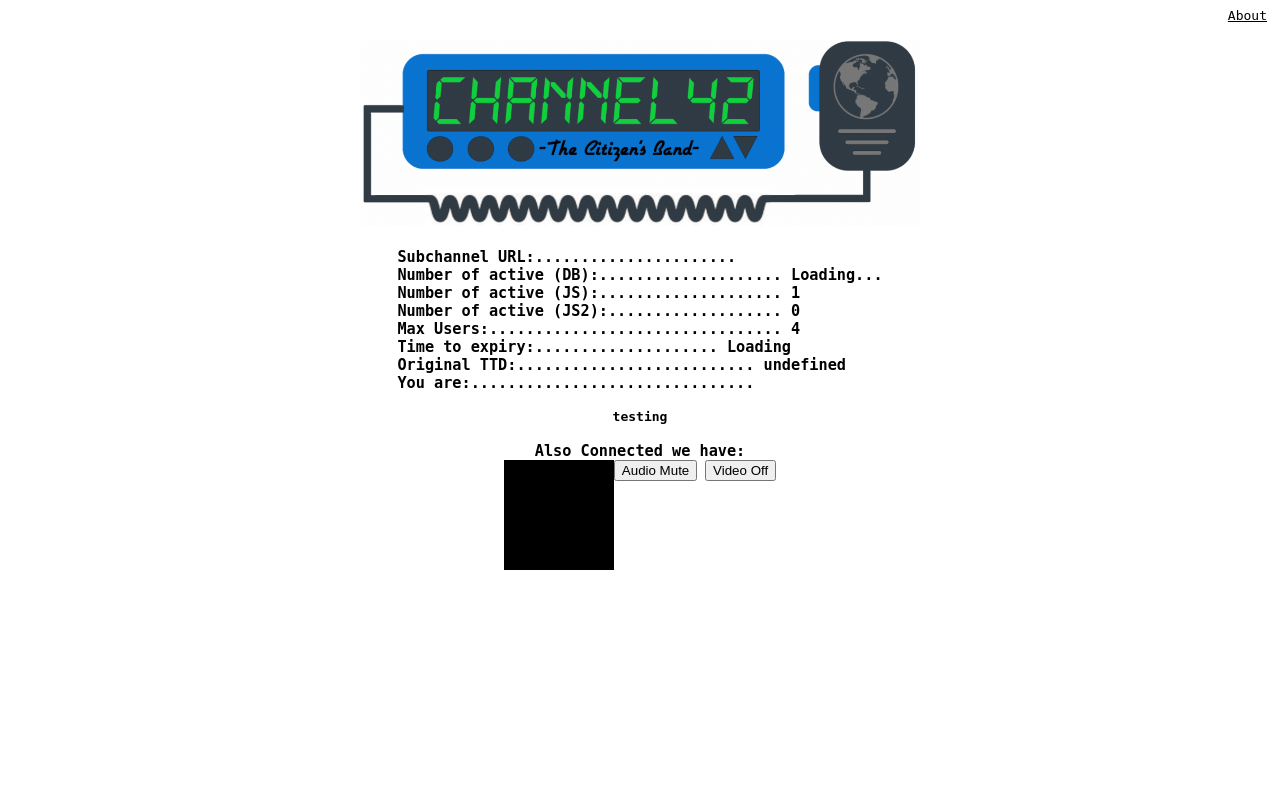
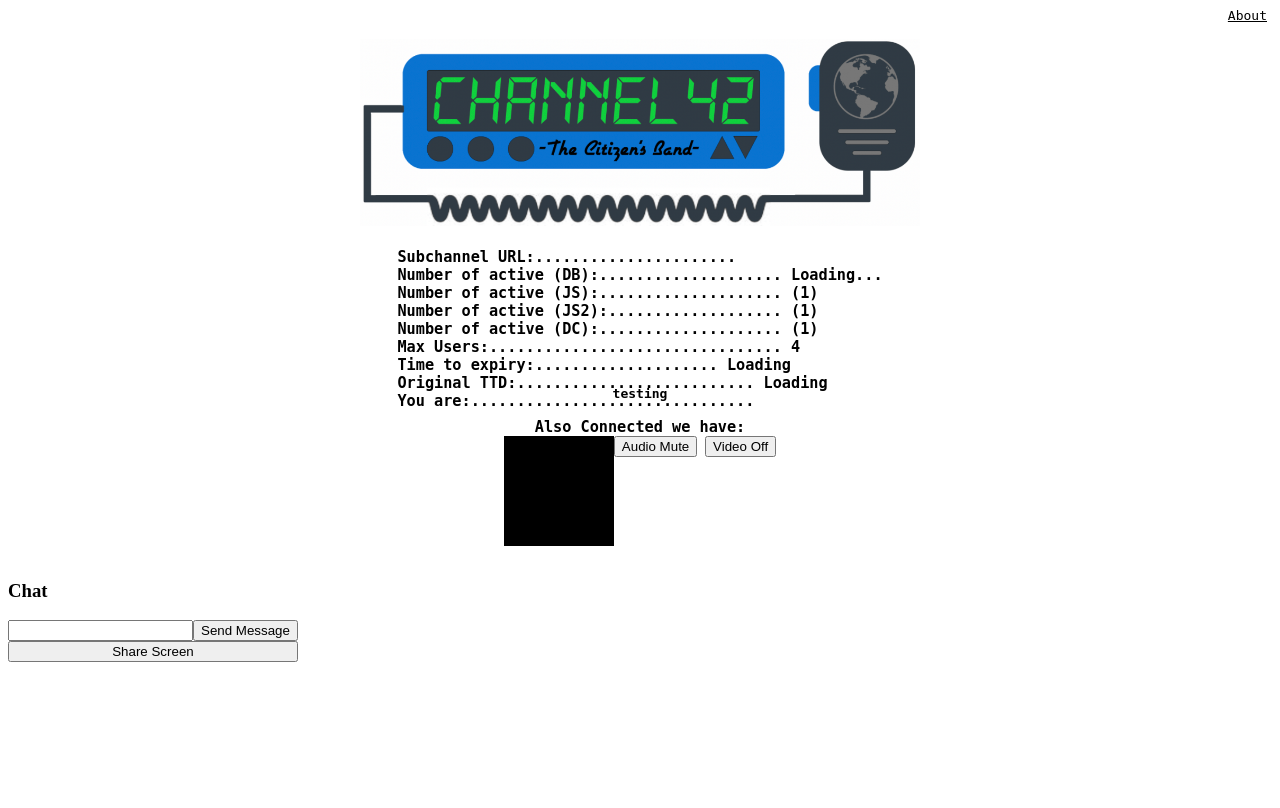
Before and after one commit to purplefloyd14/scotus_proj, a Django app: template channel19/chat/templates/chat/room.html in a window 1280 px wide. Run offline with Django 4.2, Linux system fonts and the light colour scheme; the template is opened without the code that fills it, so the values that code supplies are empty.

Commit message:
adds messaging

```diff
--- a/channel19/chat/consumers.py
+++ b/channel19/chat/consumers.py
@@ -85,7 +85,7 @@ class ChatConsumer(WebsocketConsumer):
 
        # Receive message from room group
     def send_sdp(self, event):
-        #this function must correspond to the value of the 'type' key in the second param dict in the receive function
+        #this function must correspond to the value of the 'type' key in the second param (which is a dict) in the receive function (above)
         #the other data that is passed in that function is available in this function as part of the event dictionary
 
         #THIS IS A GREAT WAY TO COMMUNICATE WITH THE FRONT END - YOU HAVE BOTH THE SELF AND THE EVENT HERE
--- a/channel19/chat/templates/chat/room.html
+++ b/channel19/chat/templates/chat/room.html
@@ -35,6 +35,9 @@
                     </div>
                     <div>
                         <h3>Number of active (JS2):................... <h3 id="connected-user-count-js-2"> (1) </h3></h3>
+                    </div>
+                    <div>
+                        <h3>Number of active (DC):.................... <h3 id="connected-user-count-dc"> (1) </h3></h3>
                     </div>
                     <div>
                         <h3>Max Users:................................ <h3 id="connected-user-count">4</h3></h3>
@@ -86,20 +89,22 @@
                 </div>
                 <br>
 
-                <!-- <div id="chat">
+
+            </div>
+            <div id="chat">
                 <h3>Chat</h3>
                 <div id="messages">
                     <ul id="message-list"></ul>
                 </div>
                 <div><input id="msg"><button id="btn-send-msg">Send Message</button></div>
                 <button id="btn-share-screen">Share Screen</button>
-                </div> -->
             </div>
 
 
         </div>
 
 
+
     </body>
     <script type="text/javascript" src="{% static 'js/main.js' %}"></script>
 </html>
--- a/channel19/static/css/main.css
+++ b/channel19/static/css/main.css
@@ -139,3 +139,15 @@ ul.frames li {
     background: none;
     border: none;
 }
+
+
+#message-list {
+    flex-direction: column;
+}
+
+#chat {
+    display: flex;
+    align-self: flex-start;
+    height: 100%;
+    flex-direction: column;
+}
--- a/channel19/static/js/main.js
+++ b/channel19/static/js/main.js
@@ -2,8 +2,7 @@ console.log("In main.js!")
 
 var mapPeers = {};
 var peerTrack = {};
-
-
+var peerTrackDC = {};
 var currentBaseUrl = 'https://ef01-73-129-90-73.ngrok.io'
 
 var labelUsername = document.querySelector("#label-username");
@@ -12,6 +11,7 @@ var btnJoin = document.querySelector("#btn-join");
 var userCount = document.getElementById("connected-user-count");
 var userCountJS = document.getElementById("connected-user-count-js")
 var userCountJS2 = document.getElementById("connected-user-count-js-2")
+var userCountDC = document.getElementById("connected-user-count-dc")
 var roomName = document.getElementById('room-name');
 var expiryOG = document.getElementById("original-expiry");
 var currentRoomUuid = window.location.href.slice(-6);
@@ -45,8 +45,8 @@ var secondsToDeath;
 function webSocketOnMessage(event){
     // console.log('in on messsage');
     var parsedData = JSON.parse(event.data);
-    var peerUsername = parsedData['peer'];
-    var action = parsedData['action'];
+    var peerUsername = parsedData['peer']; //who is the message from
+    var action = parsedData['action']; //what is the action at issue
 
 
     //this message is relayed to every peer on the group, so we end up receiving our own messages
@@ -58,10 +58,10 @@ function webSocketOnMessage(event){
     }
 
     var receiverChannelName = parsedData['message']['receiver_channel_name'];
+    console.log("receiver channel name is: " + receiverChannelName);
 
     if(action=='new-peer'){
         createOfferer(peerUsername, receiverChannelName);
-        // setPublicUsername();
         return;
     }
 
@@ -73,11 +73,8 @@ function webSocketOnMessage(event){
 
     if(action=='new-answer'){
         var answer = parsedData['message']['sdp'];
-
-        var peer = mapPeers[peerUsername][0];
-
+        var peer = mapPeers[peerUsername][0]; //give us the websocketPeer object associated with the sender's username
         peer.setRemoteDescription(answer);
-
         return;
     }
 
@@ -120,7 +117,7 @@ function updateCountdown(){
     // console.log("Running Countdown. Seconds to Death: " + secondsToDeath);
     properTime = calculateCountdown(secondsToDeath);
     expiryClock.innerHTML = properTime;
-    secondsToDeath --;
+    secondsToDeath--;
 }
 
 
@@ -141,7 +138,7 @@ function monitorMapPeers(){
 
 function monitorMapPeersJS2(){
     //this function monitors the peerTrack dict, removing entries older than 2 seconds
-    userCountJS2.innerHTML = Object.keys(peerTrack).length //add one to count self, sub one to discount overall
+    userCountJS2.innerHTML = Object.keys(peerTrack).length + 1//add one to count self, sub one to discount overall
     for (let user in peerTrack) {
         if (peerTrack[user] > secondsToDeath + 2) {
             //if more than 2 seconds have passed since the heartbeat was sent from that user
@@ -151,14 +148,29 @@ function monitorMapPeersJS2(){
         }
     }
 }
+
+function monitorMapPeersDataChannel(){
+    //this function monitors the peerTrack dict, removing entries older than 2 seconds
+    userCountDC.innerHTML = Object.keys(peerTrack).length + 1//add one to count self, sub one to discount overall
+    for (let user in peerTrack) {
+        if (peerTrack[user] > secondsToDeath + 2) {
+            //if more than 2 seconds have passed since the heartbeat was sent from that user
+            if (user != 'overall'){
+                delete peerTrack[user];
+            }
+        }
+    }
+}
+
 function printPTID(){
     expiryOG.innerHTML = peerTrack['overall'];
 }
 // runs the updateActiverTalkers method every x seconds (1000 = 1 second)
-var t1=setInterval(updateActiveTalkers,1000);
-var t2=setInterval(monitorMapPeers, 1000);
-var t4=setInterval(monitorMapPeersJS2, 100);
-var t3=setInterval(printPTID, 1000);
+// var t1=setInterval(updateActiveTalkers,1000);
+// var t2=setInterval(monitorMapPeers, 1000);
+// var t4=setInterval(monitorMapPeersJS2, 100);
+// var t4=setInterval(monitorMapPeersDataChannel, 100);
+// var t3=setInterval(printPTID, 1000);
 
 
 // do everything when the page loads, as opposed to when the user clicks on the join button
@@ -201,11 +213,11 @@ function createConnectedTalker(){
     webSocket.addEventListener('open', (e) => {
         console.log('Connection Opened!');
         console.log(e);
-        sendSignal('new-peer', {});
-        setInterval( function() { sendSignal("heartbeat", {
-            'time': secondsToDeath, //send heartbeat signal from every peer every half second
-        });
-    }, 500 );
+        sendSignal('new-peer', {}); //hey everybody - I am a new peer
+    //     setInterval( function() { sendSignal("heartbeat", {
+    //         'time': secondsToDeath, //send heartbeat signal from every peer every half second
+    //     });
+    // }, 500 );
     });
     console.log("between here")
     webSocket.addEventListener('message', webSocketOnMessage);
@@ -268,8 +280,30 @@ var userMedia = navigator.mediaDevices.getUserMedia(constraints)
     })
     .catch(error => {
         console.log('Error accessing media devices!', error);
-    })
+    });
 
+var btnSendMsg = document.querySelector('#btn-send-msg');
+
+var messageList = document.querySelector('#message-list');
+var messageInput = document.querySelector('#msg');
+
+btnSendMsg.addEventListener('click', sendMsgOnClick);
+
+function sendMsgOnClick(){
+    var message = messageInput.value;
+    var li = document.createElement('li');
+    li.appendChild(document.createTextNode("Me: " + message));
+    messageList.append(li);
+
+    var dataChannels = getDataChannels();
+
+    message = username + ": " + message;
+    for (index in dataChannels){
+        dataChannels[index].send(message)
+    }
+
+    messageInput.value = '';
+}
 
 function isOpen(ws) { return ws.readyState === ws.OPEN }
 
@@ -281,11 +315,10 @@ function sendSignal(action, message){
     });
     if (isOpen(webSocket)){
         if (action === 'heartbeat'){
-            console.log("sending Heartbeat");
+            console.log("sending Heartbeat through websockets");
         }
         webSocket.send(jsonStr);
     }
-    // console.log("sending message in send signal: " + action)
 }
 function createOfferer(peerUsername, receiverChannelName){
     //see video at 1:08
@@ -299,7 +332,7 @@ function createOfferer(peerUsername, receiverChannelName){
         }
       });
       addLocalTracks(peer);  //takes local audio and video tracks and adds it self
-    var data_channel = peer.createDataChannel('channel');
+      data_channel = peer.createDataChannel('channel');
       data_channel.addEventListener('open', () =>{
           console.log('Connection Opened For Data Channel!')
       })
@@ -316,6 +349,7 @@ function createOfferer(peerUsername, receiverChannelName){
 
         if(iceConnectionState === 'failed' || iceConnectionState === 'disconnected' || iceConnectionState === 'closed'){
             removePeerFromList(peerUsername);
+            peerCount--;
             delete mapPeers[peerUsername];
 
             if(iceConnectionState != 'closed'){
@@ -323,7 +357,7 @@ function createOfferer(peerUsername, receiverChannelName){
             }
 
             if(iceConnectionState === 'disconnected' || iceConnectionState === 'closed'){
-                peerCount--;
+                // peerCount--;
             }
 
             removeVideo(remoteVideo);
@@ -414,14 +448,13 @@ function createAnswerer(offer, peerUsername, receiverChannelName){ // 1:26
     setOnTrack(peer, remoteVideo); // add my feed to the remote stream
 
     peer.addEventListener('datachannel', (e) => {
-        console.log("in DC stuff");
-        peer.dc = e.channel; //gives us the data channel that was created by the offerer
-        peer.dc.addEventListener('open', () =>{
+        peer.dataChannel = e.channel; //gives us the data channel that was created by the offerer
+        peer.dataChannel.addEventListener('open', () =>{
             console.log('Connection Opened For Data Channel!')
         })
-        peer.dc.addEventListener('message', dcOnMessage);
+        peer.dataChannel.addEventListener('message', dcOnMessage);
 
-        mapPeers[peerUsername] = [peer, peer.dc];
+        mapPeers[peerUsername] = [peer, peer.dataChannel];
         addPeerToList(peerUsername);
     });
 
@@ -448,7 +481,6 @@ function createAnswerer(offer, peerUsername, receiverChannelName){ // 1:26
             //
             return;
         }
-
         //when ICE process has been completed the candidate value will be null in which case we will
         //simply send signal and send the SDP to remote peer.
 
@@ -460,12 +492,10 @@ function createAnswerer(offer, peerUsername, receiverChannelName){ // 1:26
     peer.setRemoteDescription(offer)
         .then(()=> {
             console.log('remote description set successfully for %s.', peerUsername);
-
             return peer.createAnswer();
         })
         .then(a =>{
             console.log('Answer Created!');
-
             peer.setLocalDescription(a);
         })
 }
@@ -477,19 +507,19 @@ function addLocalTracks(peer){
     });
 }
 
-var messageList = document.querySelector('#message-list');
-
 
 function dcOnMessage(event){
     //when the message event is triggered on the data channel and it executes this function, the eventListener will pass to this function a dictionary
     //as the parameter 'event'
     var message = event.data;
-    console.log("message being sent")
+    console.log("message being received!! : " + message)
     //add new message to ul on html page as li
     var li = document.createElement('li');
     li.appendChild(document.createTextNode(message));
     messageList.appendChild(li)
 }
+
+// f5 = setInterval(sendOverDataChannel, 3000);
 
 function createVideo(peerUsername){
     //video container, already existing, just grabbing it
@@ -524,5 +554,13 @@ function removeVideo(video){
     videoWrapper.parentNode.removeChild(videoWrapper);
 }
 
+function getDataChannels(){
+    var dataChannels = [];
+    for (peerUserName in mapPeers){
+        var dataChannel = mapPeers[peerUserName][1];
+        dataChannels.push(dataChannel);
+    }
+    return dataChannels;
+}
 
 createConnectedTalker();
```
Lines whose indentation alone changed are shown as unchanged.
